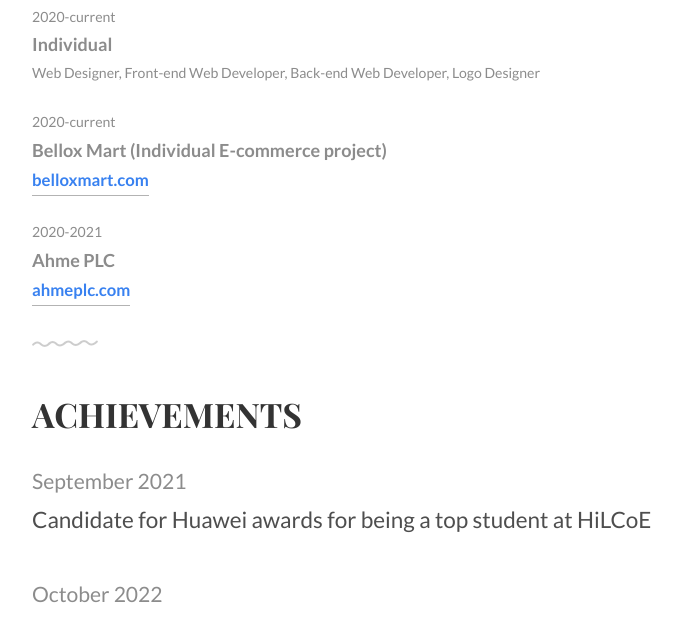
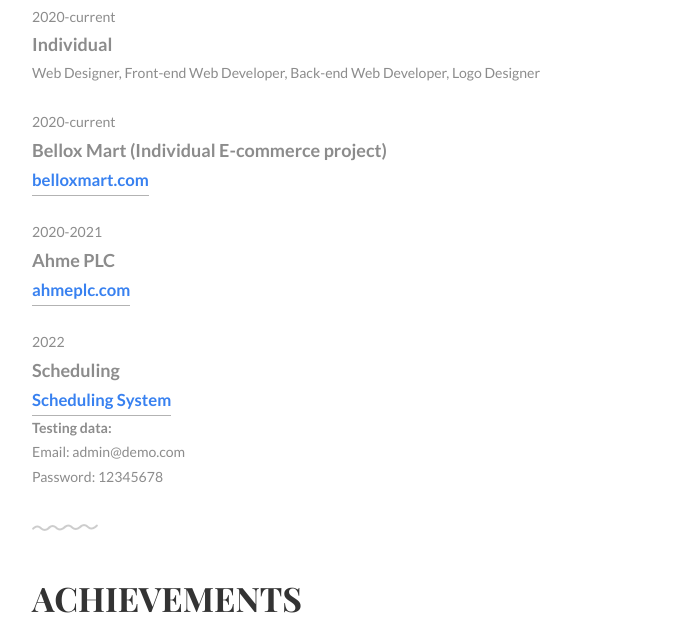
Before and after one commit to ammarjemal/ammarjemal.github.io, a plain HTML site: page Portfolio/index.html in a window 1280 px wide. Shown: the part 676-1299 px from the top of the page, without its empty margins (297-979 px from the left). Drawn offline with Linux system fonts and the light colour scheme.

Commit message:
Update index.html

```diff
--- a/Portfolio/index.html
+++ b/Portfolio/index.html
@@ -80,6 +80,18 @@
 				<li class="bold-text">Ahme PLC</li>
 				<li><a href="https://ahmeplc.com">ahmeplc.com</a></li>
 			</ul>
+			<ul class="work-list">
+				<li>2022</li>
+				<li class="bold-text">Scheduling</li>
+				<li><a href="https://automatic-class-scheduling.herokuapp.com/">Scheduling System</a></li>
+				<li><b>Testing data:</b><br>Email: admin@demo.com<br>
+					Password: 12345678</li>
+			</ul>
+			<!-- <ul class="work-list">
+				<li>2018-current</li>
+				<li class="bold-text">University projects</li>
+				<li>Built multiple projects</li>
+			</ul> -->
 		</div>
 	</div>
 
```
